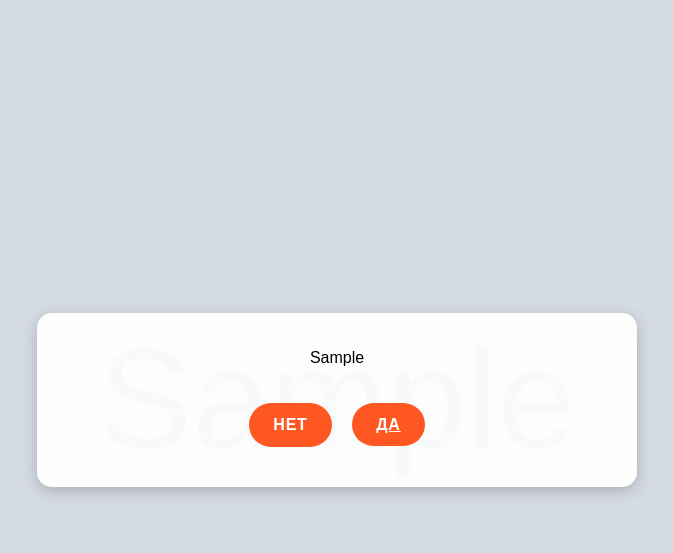
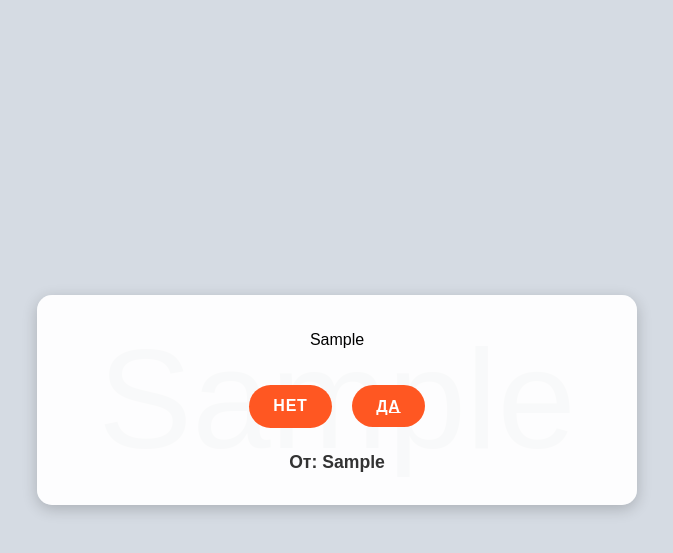
Before and after one commit to Lavochka123/svety1111, a Flask app: page /invite/1/page3 in a window 1280 px wide. Shown: the top 553 px of the page, without its empty margins (303-976 px from the left). Run offline with Flask 3, Linux system fonts and the light colour scheme; tables that the repository leaves empty hold one stand-in row (values such as "Sample post"); grey boxes marked "Sample" are stand-in pictures.

Commit message:
Update page3.html

```diff
--- a/template/page3.html
+++ b/template/page3.html
@@ -4,6 +4,15 @@
   <meta charset="UTF-8">
   <title>Страница 3</title>
   <link rel="stylesheet" href="{{ url_for('static', filename='css/style.css') }}">
+  <style>
+    .sender-signature {
+      margin-top: 1rem;
+      font-size: 1.1em;
+      font-weight: 600;
+      text-align: center;
+      color: #333;
+    }
+  </style>
 </head>
 <body class="{{ data.design }}"
 {% if data.bg_image %}
@@ -15,6 +24,11 @@
       <button class="button" onclick="handleResponse('no')">Нет</button>
       <a href="/invite/{{ data.id }}/page4" class="button">Да</a>
     </div>
+    {% if data.sender %}
+      <div class="sender-signature">
+         От: {{ data.sender }}
+      </div>
+    {% endif %}
   </div>
   <script>
     const chatId = "{{ data.chat_id }}";
```
